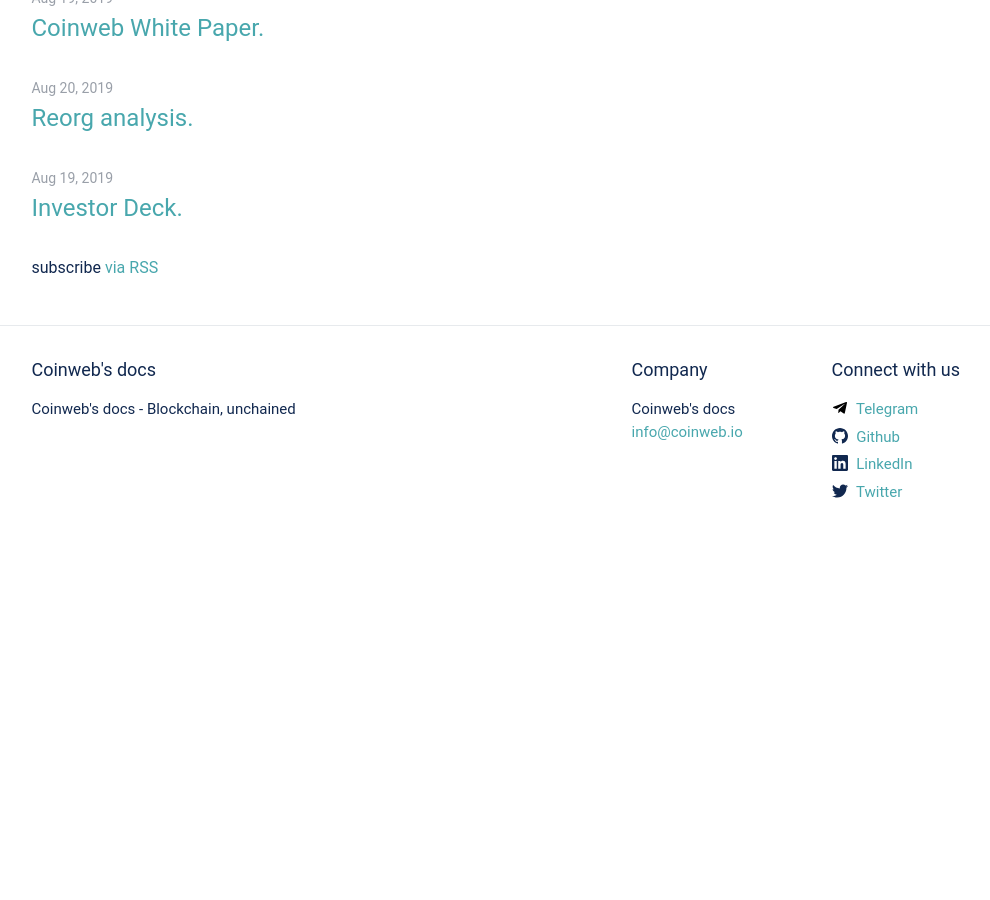
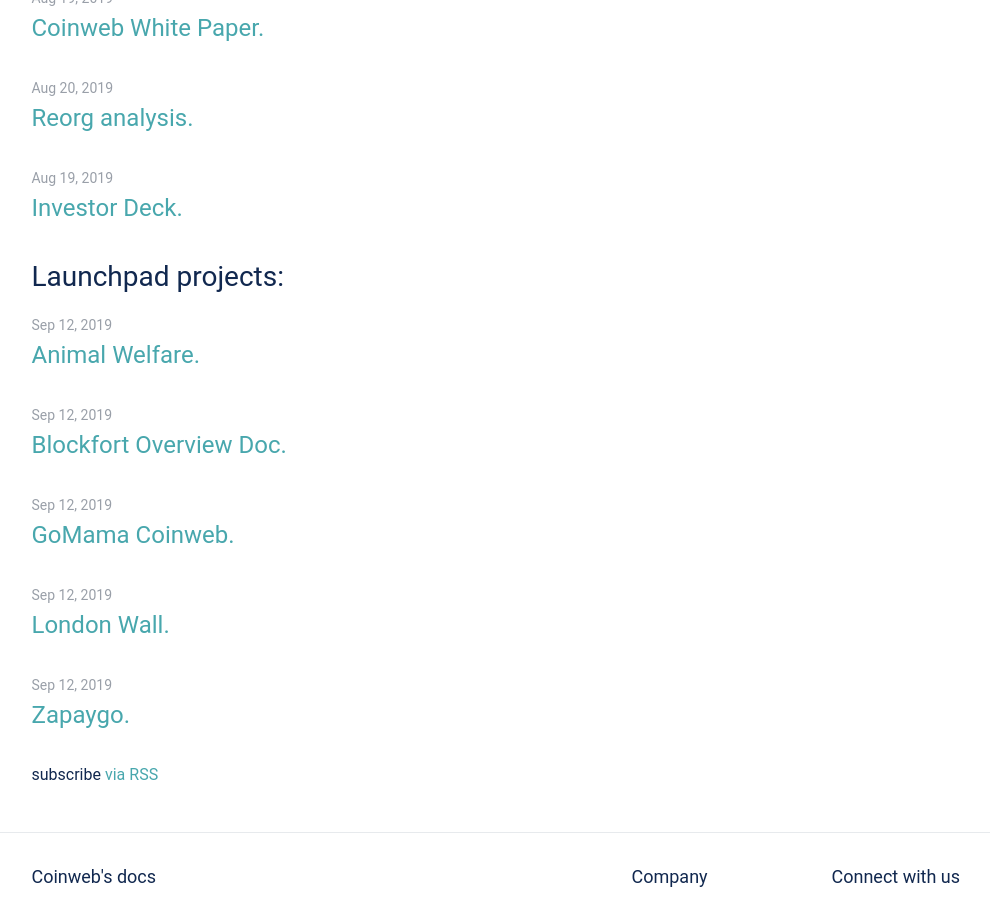
Before and after one commit to coinweb/technical-docs, a Jekyll site: the page built from index.md, in a window 1280 px wide and 900 px high, scrolled down 414 px. Shown: the whole window, without its empty margins (116-1106 px from the left). Built offline with Jekyll 4.4.1, drawn with Linux system fonts in a browser that asks for light colours; before the commit the page ends 977 px from its top, so only the background shows below that.

Commit message:
Added new section called "Launchpad Projects"

```diff
--- /dev/null
+++ b/_data/launchpad_projects_downloads_files.yaml
@@ -0,0 +1,26 @@
+
+
+- description: "Animal Welfare."
+  date: 2019-09-12 11:00:00 +0200
+  format: pdf
+  name: Launchpad projects/Animal Welfare.pdf
+
+- description: "Blockfort Overview Doc."
+  date: 2019-09-12 11:00:00 +0200
+  format: pdf
+  name: Launchpad projects/Blockfort Overview Doc.pdf
+
+- description: "GoMama Coinweb."
+  date: 2019-09-12 11:00:00 +0200
+  format: pdf
+  name: Launchpad projects/GoMama Coinweb.pdf
+
+- description: "London Wall."
+  date: 2019-09-12 11:00:00 +0200
+  format: pdf
+  name: Launchpad projects/London Wall.pdf
+
+- description: "Zapaygo."
+  date: 2019-09-12 11:00:00 +0200
+  format: pdf
+  name: Launchpad projects/Zapaygo.pdf
--- a/_layouts/home.html
+++ b/_layouts/home.html
@@ -43,6 +43,21 @@ layout: default
     {%- endfor -%}
     </ul>
 
+    <h2 class="post-list-heading"> Launchpad projects: </h2>
+    <ul class="post-list">
+    {%- for file in site.data.launchpad_projects_downloads_files -%}
+      <li>
+        {%- assign date_format = site.minima.date_format | default: "%b %-d, %Y" -%}
+      <span class="post-meta">{{ file.date | date: date_format }}</span>
+        <h3>
+          <a class="post-link" href="{{ "assets/documents/" | append: file.name | relative_url }}">
+            {{ file.description | escape }}
+          </a>
+        </h3>
+      </li>
+    {%- endfor -%}
+    </ul>
+
     <p class="rss-subscribe">subscribe <a href="{{ "/feed.xml" | relative_url }}">via RSS</a></p>
   {%- endif -%}
 
```
Also changed, not shown: 5 other files.
